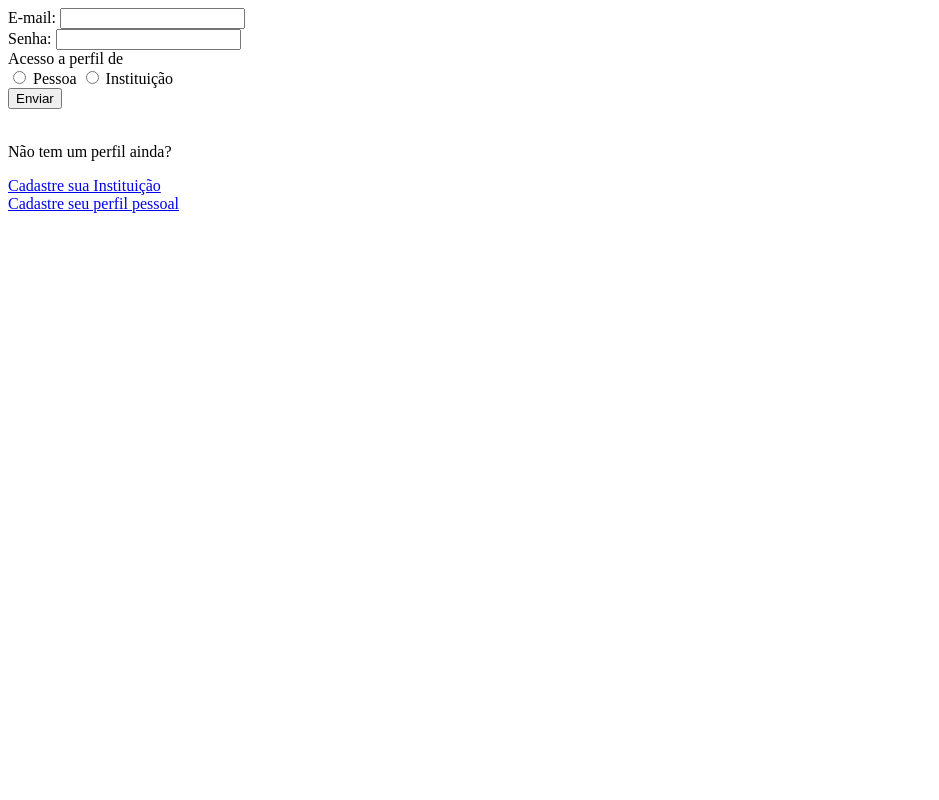
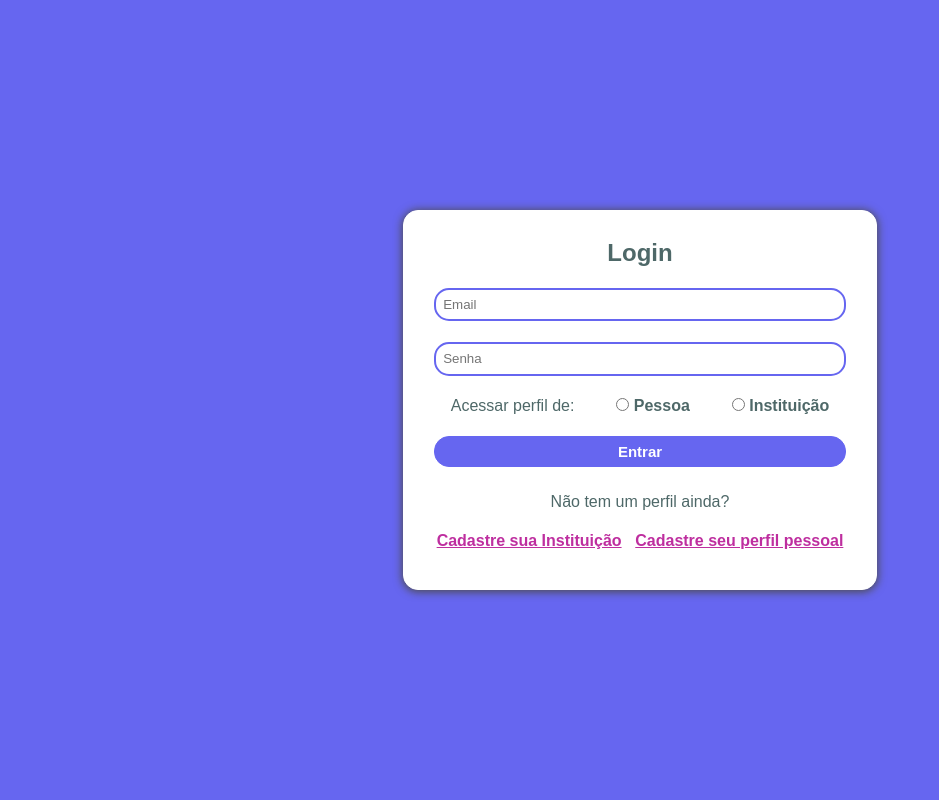
Before and after one commit to notlekmelo/Metazoa, a PHP site: page /Pages/login.html in a window 1280 px wide. Shown: the whole page, without its empty margins (0-939 px from the left). Run offline with PHP 8.4, Linux system fonts and the light colour scheme.

Commit message:
css login

```diff
--- a/Css/cadastros.css
+++ b/Css/formularios.css
@@ -1,6 +1,7 @@
 :root {
   --cor-padrao: rgb(102, 102, 240);
   --cor-second: rgb(190, 46, 159);
+  --cor-efeito: rgba(102, 102, 240, 0.233);
 }
 
 html,
@@ -17,19 +18,28 @@ body {
 }
 
 .container {
-  min-width: 500px;
+  min-width: 41%;
   text-align: center;
   background-color: white;
-  border: 1px solid var(--cor-padrao);
+  border: 1px solid white;
   border-radius: 15px;
   margin: 0 auto;
   padding: 1%;
-  max-width: 500px;
+  max-width: 40%;
+  box-shadow: 0px 1px 8px 1px rgb(77, 76, 76);
 }
 
-#grid {
+.login {
+  min-width: 37%;
+  padding: 1.5% 2% 3% 2%;
+}
+
+.grid {
   display: grid;
   grid-template-columns: 50% 50%;
+}
+
+form {
   margin-top: 4%;
 }
 
@@ -47,10 +57,13 @@ body {
 }
 
 .row-opt {
-  font-weight: bold;
   display: flex;
   justify-content: space-around;
   margin-top: 3%;
+}
+
+.item-opt {
+  font-weight: bold;
 }
 
 input[type="number"]::-webkit-inner-spin-button {
@@ -67,6 +80,13 @@ select {
   color: black;
 }
 
+.row input:hover,
+select:hover,
+input:focus,
+select:focus {
+  border: 2px solid var(--cor-second);
+}
+
 select:invalid {
   color: #757575;
 }
@@ -76,15 +96,19 @@ input::placeholder {
 }
 
 .row-end {
-  margin: 2% 1%;
+  margin: 2% 1% 1% 1%;
 }
 
 .row-end input {
-  padding: 1.5%;
+  padding: 1.4%;
 }
 
 .row-top {
   margin-top: 5%;
+}
+
+.row-top input {
+  padding: 1.74%;
 }
 
 #submit {
@@ -112,5 +136,17 @@ input::placeholder {
 }
 
 p {
-  color: var(--cor-padrao);
+  color: var(--cor-second);
 }
+
+a {
+  color: var(--cor-second);
+}
+
+.space-top {
+  margin-top: 2%;
+}
+
+.block-opt {
+  margin: 5% 0 5% 0;
+}
--- a/Pages/CadPes.html
+++ b/Pages/CadPes.html
@@ -7,7 +7,7 @@
     <meta http-equiv="X-UA-Compatible" content="ie=edge">
     <title>Metazoa | Cadastro de Pessoa</title>
     <link rel="stylesheet" href="../Css/principal.css">
-    <link rel="stylesheet" href="../Css/cadastros.css">
+    <link rel="stylesheet" href="../Css/formularios.css">
 </head>
 
 <body>
@@ -18,7 +18,7 @@
                 <div class="row row-end row-top">
                     <input placeholder="Nome Completo" type="text" name="nomePessoa" required>
                 </div>
-                <div id="grid">
+                <div class="grid">
                     <div class="row">
                         <select name="estado" placeholder="Estado" id="inputEstado" required>
                             <option value="" disabled selected hidden>Estado</option>
--- a/Pages/login.html
+++ b/Pages/login.html
@@ -5,31 +5,55 @@
     <meta charset="UTF-8">
     <meta name="viewport" content="width=device-width, initial-scale=1.0">
     <title>Matazoa - Login</title>
+    <link rel="stylesheet" href="../Css/principal.css">
+    <link rel="stylesheet" href="../Css/formularios.css">
 </head>
 
 <body>
+    <div id="corpo">
+        <div class="container login">
+            <div class="row">
+                <h2>Login</h2>
+            </div>
             <form for="login" method="POST" action="../Backend/login.php" autocomplete="off">
-        <div class="row">
-            <label for="email">E-mail:</label>
-            <input type="email" id="emailInput"  name="emailInput" required>
+                <div class="row row-end row-top">
+                    <input type="email" placeholder="Email" id="emailInput" name="emailInput" required>
                 </div>
-        <div class="row">
-            <label for="senha">Senha:</label>
-            <input type="password" id="senhaInput"  name="senhaInput" required>
+                <div class="row row-end row-top">
+                    <input type="password" placeholder="Senha" id="senhaInput" name="senhaInput" required>
                 </div>
-        <div class="row">
-            <label for="opcao">Acesso a perfil de</label> <br/>
+
+                <div class="row-opt block-opt">
+                    <div>
+                        <label for="opcao">Acessar perfil de:</label>
+                    </div>
+                    <div class="item-opt">
                         <input type="radio" name="opcaoLogin" value="pessoa">
                         <label for="pessoa">Pessoa</label>
+                    </div>
+                    <div class="item-opt">
                         <input type="radio" name="opcaoLogin" value="Instituicao">
                         <label for="canil">Instituição</label>
                     </div>
-        <input type="submit" value="Enviar">
+                </div>
+                <div id="submit">
+                    <input id="enviar" type="submit" value="Entrar">
+                </div>
             </form>
-    <br/>
-    <p>Não tem um perfil ainda?</p>
-    <a href="CadInst.html">Cadastre sua Instituição</a> <br/>
-    <a href="CadPessoa.html">Cadastre seu perfil pessoal</a>
+            <br />
+            <div class="row">
+                <label>Não tem um perfil ainda?</label>
+            </div>
+            <div class="row-opt">
+                <div class="item-opt space-top">
+                    <a href="CadInst.html">Cadastre sua Instituição</a> <br />
+                </div>
+                <div class="item-opt space-top">
+                    <a href="CadPes.html">Cadastre seu perfil pessoal</a>
+                </div>
+            </div>
+        </div>
+    </div>
 </body>
 
 </html>
```
Also changed, not shown: Pages/CadInst.html (+11 -9 lines). Lines whose indentation alone changed are shown as unchanged.
